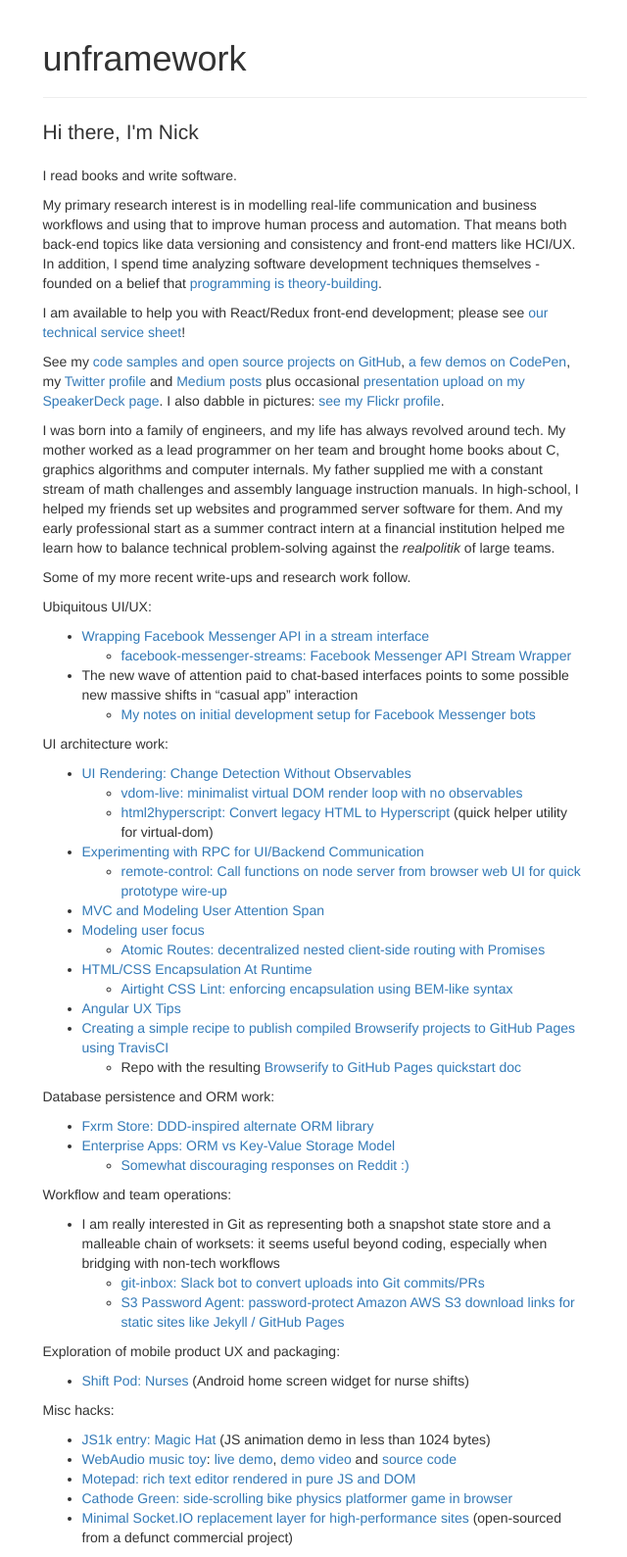
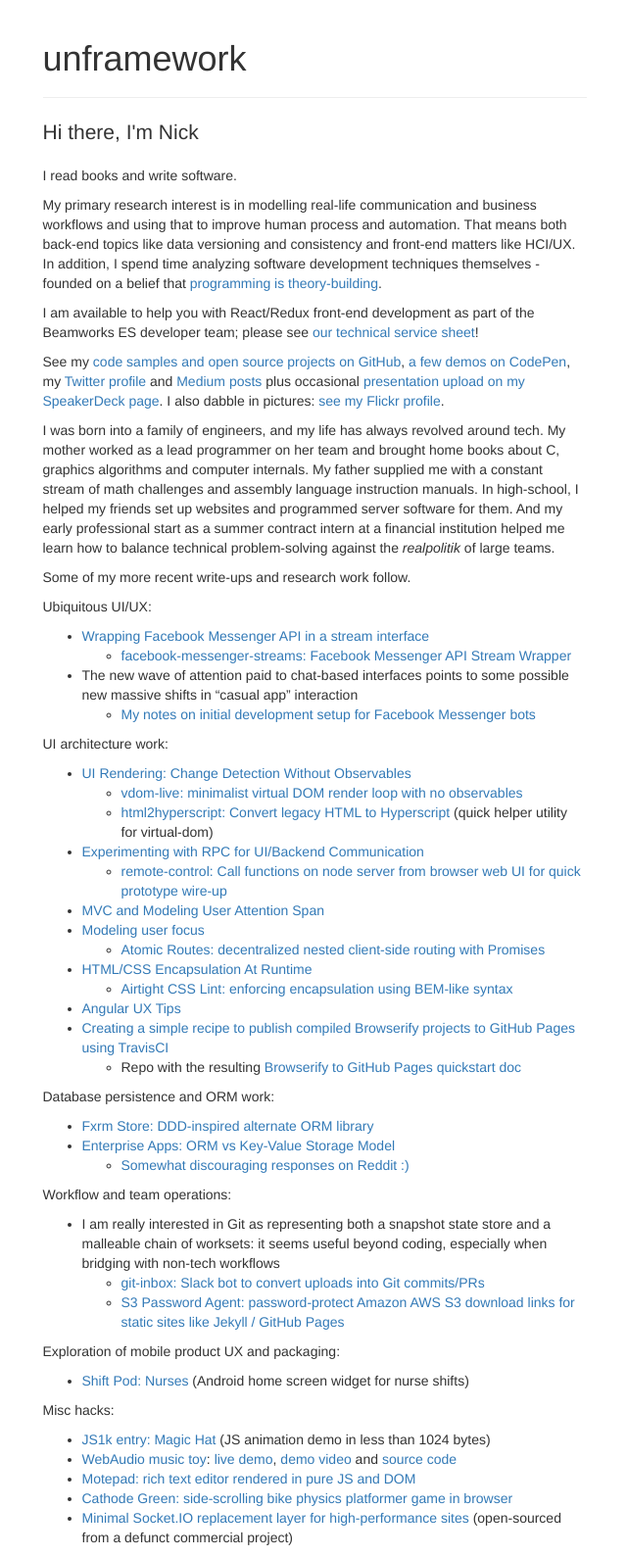
Before and after one commit to unframework/unframework-website, a Jekyll site: the page built from index.md, in a window 1280 px wide. Shown: the whole page at 98% size, without its empty margins (319-959 px from the left). Built offline with Jekyll 4.4.1, drawn with Linux system fonts in a browser that asks for light colours.

Commit message:
Tweak Beamworks link copy

```diff
--- a/index.md
+++ b/index.md
@@ -7,7 +7,7 @@
 
 My primary research interest is in modelling real-life communication and business workflows and using that to improve human process and automation. That means both back-end topics like data versioning and consistency and front-end matters like HCI/UX. In addition, I spend time analyzing software development techniques themselves - founded on a belief that [programming is theory-building](http://www.dc.uba.ar/materias/plp/cursos/material/programmingAsTheoryBuilding).
 
-I am available to help you with React/Redux front-end development; please see [our technical service sheet](https://beamworks.io)!
+I am available to help you with React/Redux front-end development as part of the Beamworks ES developer team; please see [our technical service sheet](https://beamworks.io)!
 
 See my [code samples and open source projects on GitHub](https://github.com/unframework), [a few demos on CodePen](http://codepen.io/unframework/), my [Twitter profile](https://twitter.com/unframework) and [Medium posts](https://medium.com/@unframework) plus occasional [presentation upload on my SpeakerDeck page](https://speakerdeck.com/unframework). I also dabble in pictures: [see my Flickr profile](https://www.flickr.com/photos/nickmatantsev/).
 
```
